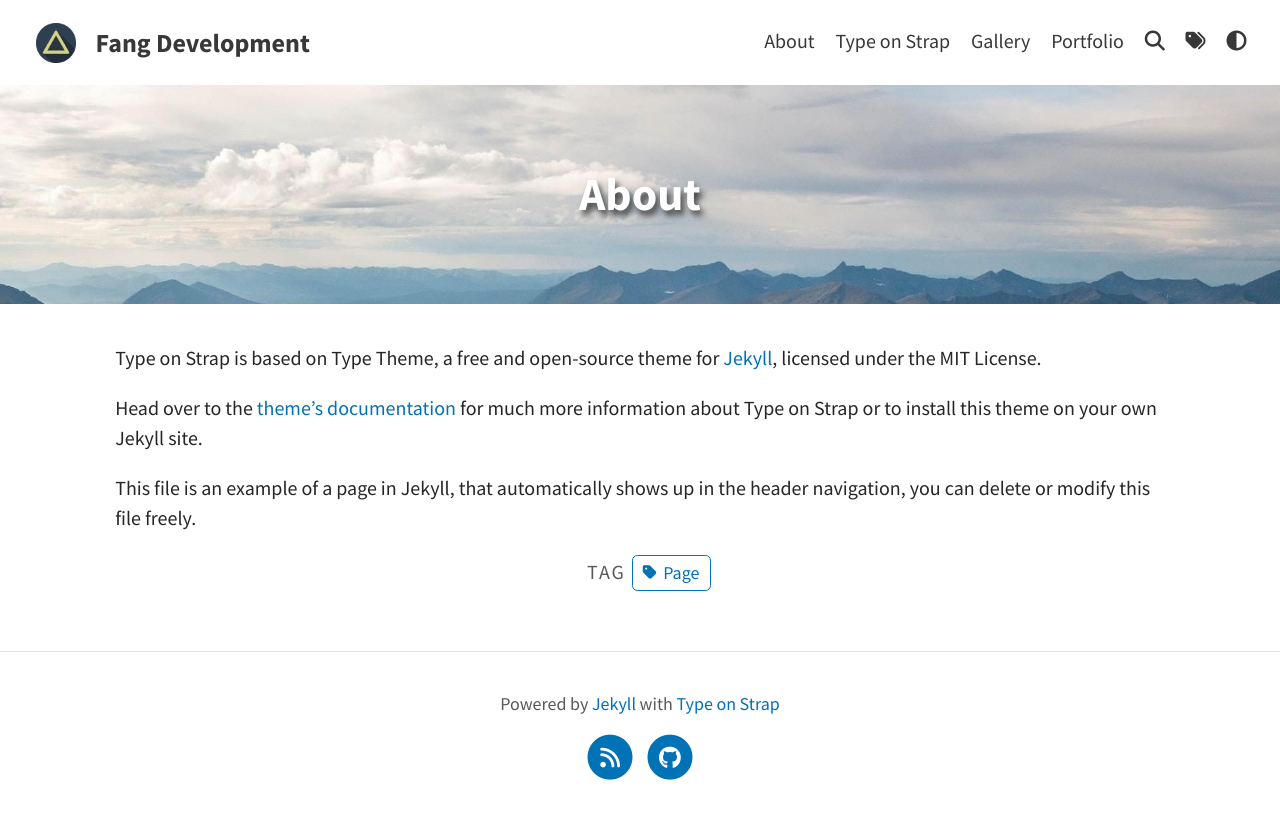
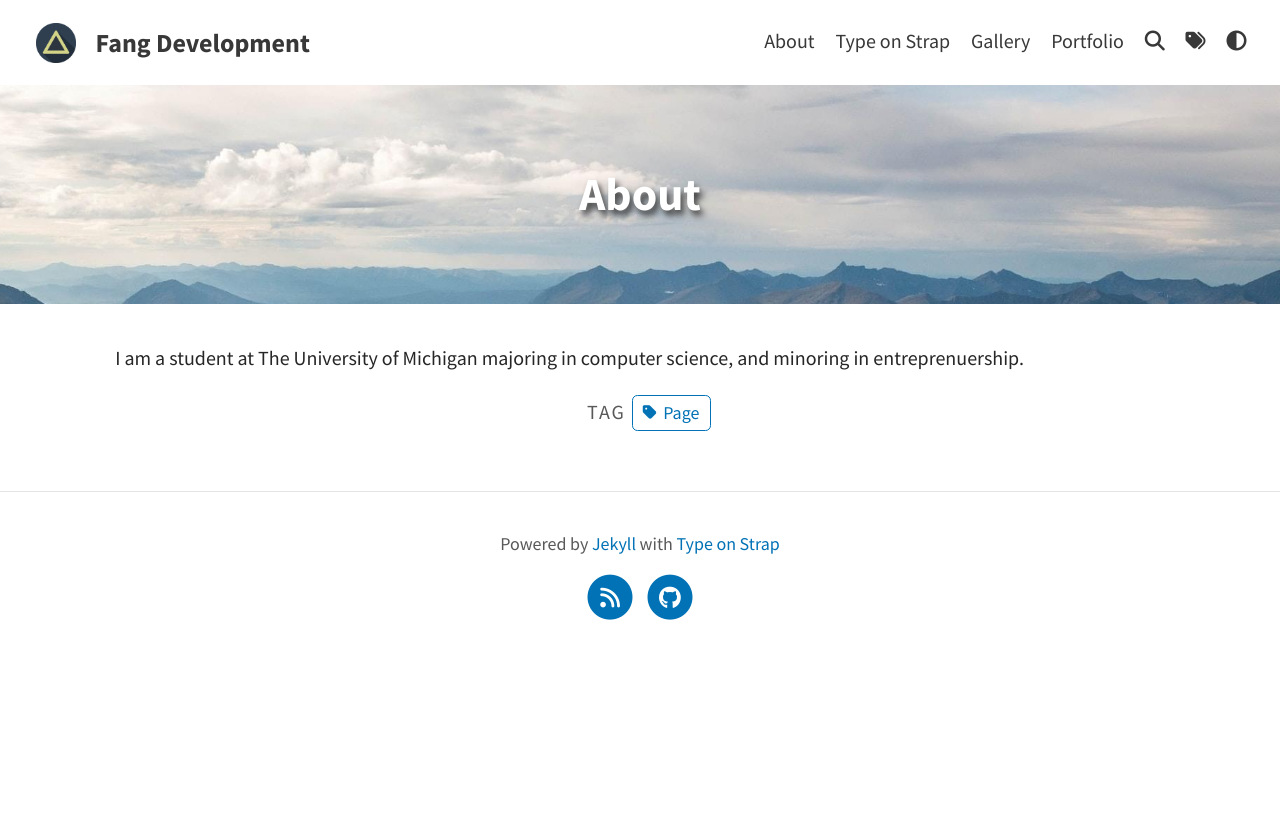
Before and after one commit to Bn-Fang/Showcase, a Jekyll site: the page built from pages/about.md, in a window 1280 px wide. Shown: the top 819 px of the page. Built offline with Jekyll 4.4.1, drawn with Linux system fonts in a browser that asks for light colours; a script that is not in the unit is left out.

Commit message:
Update about.md

```diff
--- a/pages/about.md
+++ b/pages/about.md
@@ -6,8 +6,4 @@ feature-img: "assets/img/pexels/travel.jpeg"
 tags: [Page]
 ---
 
-Type on Strap is based on Type Theme, a free and open-source theme for [Jekyll](http://jekyllrb.com/), licensed under the MIT License.
-
-Head over to the [theme's documentation](https://github.com/sylhare/Type-on-Strap) for much more information about Type on Strap or to install this theme on your own Jekyll site.
-
-This file is an example of a page in Jekyll, that automatically shows up in the header navigation, you can delete or modify this file freely.
+I am a student at The University of Michigan majoring in computer science, and minoring in entreprenuership.
```
